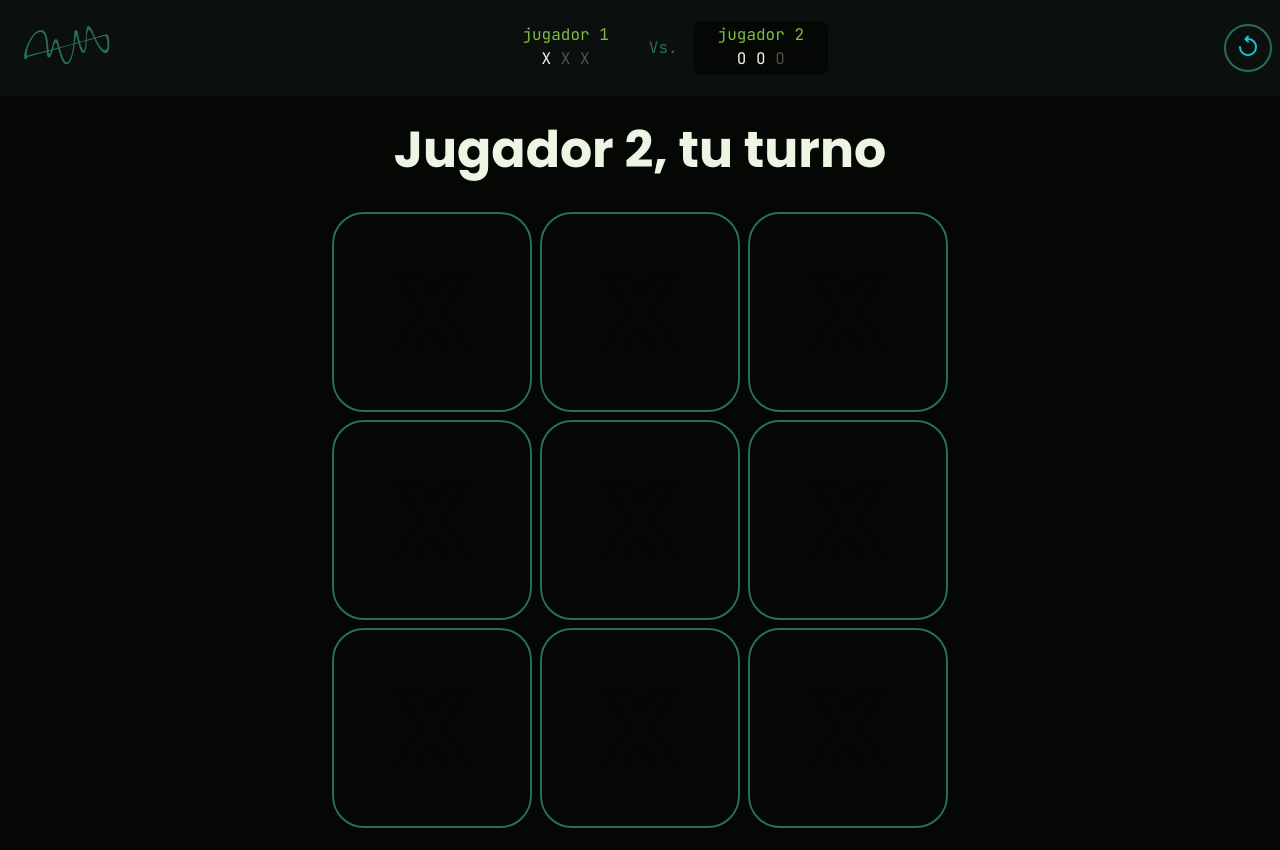
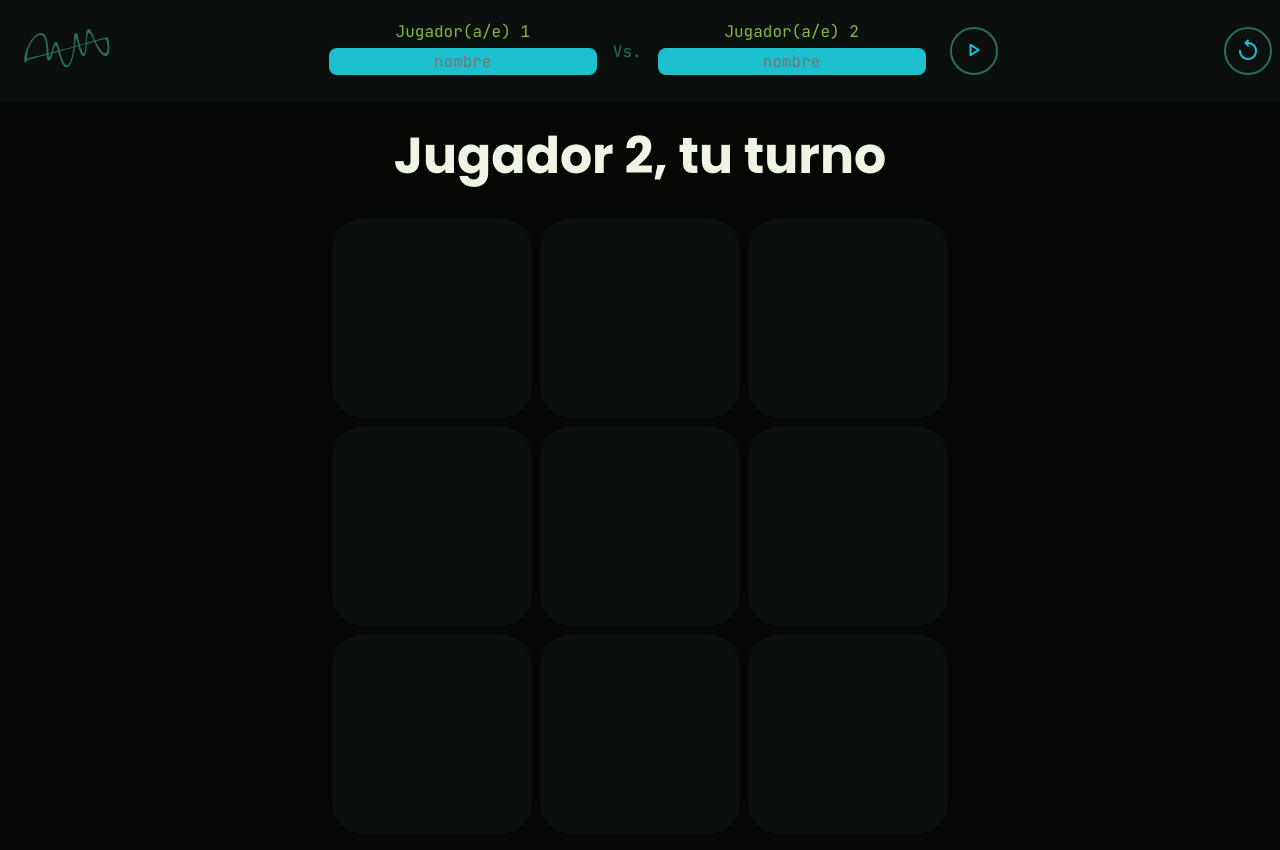
Before and after one commit to dothedada/triqui, a website: page index.html in a window 1280 px wide. Drawn offline with nearby package versions, Linux system fonts and the light colour scheme.

Commit message:
Inicia la integración con la interfase

```diff
--- a/index.html
+++ b/index.html
@@ -26,7 +26,7 @@
             </a>
         </div>
 
-        <form class="formulario hidden">
+        <form class="formulario">
             <div class="formulario__jugador">
                 <label for="player1" class="jugador__nombre">Jugador(a/e) 1</label>
                 <input type="text"
@@ -44,7 +44,7 @@
             </button>
         </form>
 
-        <div class="jugadores ">
+        <div class="jugadores hidden">
             <div class="jugador">
                 <div class="jugador__nombre">jugador 1</div>
                 <div>
@@ -70,41 +70,41 @@
 
     <main class="board">
         <h2>Jugador 2, tu turno</h2>
-        <button class="tile" type="button" data-tile="0">
+        <button class="tile" type="button" data-tile="0-0">
             <span class="sr-only">marcar la esquina izquierda superior con</span>
-            <span class="marca">X</span>
+            <span class="marca"></span>
         </button>
-        <button class="tile" type="button" data-tile="1">
+        <button class="tile" type="button" data-tile="0-1">
             <span class="sr-only">marcar la casilla central superior con</span>
-            <span class="marca">X</span>
+            <span class="marca"></span>
         </button>
-        <button class="tile" type="button" data-tile="2">
+        <button class="tile" type="button" data-tile="0-2">
             <span class="sr-only">marcar la esquina derecha superior con</span>
-            <span class="marca">X</span>
+            <span class="marca"></span>
         </button>
-        <button class="tile" type="button" data-tile="3">
+        <button class="tile" type="button" data-tile="1-0">
             <span class="sr-only">marcar la casilla izquierda al medio con</span>
-            <span class="marca">X</span>
+            <span class="marca"></span>
         </button>
-        <button class="tile" type="button" data-tile="4">
+        <button class="tile" type="button" data-tile="1-1">
             <span class="sr-only">marcar la casilla de toda la mitad con</span>
-            <span class="marca">X</span>
+            <span class="marca"></span>
         </button>
-        <button class="tile" type="button" data-tile="5">
+        <button class="tile" type="button" data-tile="1-2">
             <span class="sr-only">marcar la casilla derecha al medio con</span>
-            <span class="marca">X</span>
+            <span class="marca"></span>
         </button>
-        <button class="tile" type="button" data-tile="6">
+        <button class="tile" type="button" data-tile="2-0">
             <span class="sr-only">marcar la esquina izquierda inferior con</span>
-            <span class="marca">X</span>
+            <span class="marca"></span>
         </button>
-        <button class="tile" type="button" data-tile="7">
+        <button class="tile" type="button" data-tile="2-1">
             <span class="sr-only">marcar la casilla central inferior con</span>
-            <span class="marca">X</span>
+            <span class="marca"></span>
         </button>
-        <button class="tile" type="button" data-tile="8">
+        <button class="tile" type="button" data-tile="2-2">
             <span class="sr-only">marcar la esquina derecha inferior con</span>
-            <span class="marca">X</span>
+            <span class="marca"></span>
         </button>
     </main>
     <dialog id="finPartida" class="modal">
--- a/main.js
+++ b/main.js
@@ -8,7 +8,7 @@ const board = (() => {
     const getDiag2 = () => tiles.toReversed().map((arr, ind) => arr[ind])
     const setTile = (mark, row, col) => { tiles[row][col] = mark }
 
-    return { getTile, getRow, getCol, getDiag1, getDiag2, setTile}
+    return { getTile, getRow, getCol, getDiag1, getDiag2, setTile, tiles}
 })()
 
 const players = (() => {
@@ -27,6 +27,10 @@ const players = (() => {
 })()
 
 const gameFlow = (() => {
+    let state = 0
+    const getState = () => state
+    const setState = (value) => { state = value }
+
     function endGame(mark, row, col) {
         if (board.getRow(row).every(cell => cell === mark)) return true
         if (board.getCol(col).every(cell => cell === mark)) return true
@@ -36,27 +40,93 @@ const gameFlow = (() => {
         return false
     }
 
-    let round = 0
-    while(round < 10) {
-        if (round === 9) return window.alert('Es un empate')
+    // function play() {
+    //     let round = 0
+    //     while(round < 10) {
+    //         if (round === 9) return window.alert('Es un empate')
+    //
+    //         const row = +window.prompt(`${players.getName(round % 2)} selecciona una fila`)
+    //         const col = +window.prompt(`${players.getName(round % 2)} selecciona una columna`)
+    //
+    //         if (board.getTile(row, col)) {
+    //             window.alert('la celda ya está ocupada')
+    //             continue
+    //
+    //         }
+    //
+    //         board.setTile(players.getMark(round % 2), row, col)
+    //
+    //         if (endGame(players.getMark(round % 2), row, col)) {
+    //             window.alert(`${players.getName(round % 2)} ganó.`)
+    //             return
+    //         }
+    //
+    //         round++
+    //     }
+    // }
 
-        const row = +window.prompt(`${players.getName(round % 2)} selecciona una fila`)
-        const col = +window.prompt(`${players.getName(round % 2)} selecciona una columna`)
+    return { getState, setState, endGame }
+})()
+// Implementación de la interfase
+const interfase = (() => {
+    const playersFormName = document.querySelectorAll('.jugador__input')
+    const playersSubmit = document.querySelector('.formulario button')
+    const playersGame = document.querySelectorAll('.jugadores .jugador')
+    const gameReset = document.querySelector('.header > button')
 
-        if (board.getTile(row, col)) {
-            window.alert('la celda ya está ocupada')
-            continue
+    const tiles = document.querySelectorAll('.tile')
 
+    const formVisible = () => {
+        document.querySelector('.formulario').classList.toggle('hidden')
+        document.querySelector('.jugadores').classList.toggle('hidden')
     }
 
-        board.setTile(players.getMark(round % 2), row, col)
-
-        if (endGame(players.getMark(round % 2), row, col)) {
-            window.alert(`${players.getName(round % 2)} ganó.`)
-            return
+    const toggelTurn = () => {
+        for(const jugador of playersGame) {
+            jugador.classList.toggle('jugador__turno')
+        }
     }
 
-        round++
+    const boardState = (bol = true, mark = '') => {
+        for(const tile of tiles) {
+            tile.disabled = bol
+            setTimeout(() => {
+                tile.lastElementChild.textContent = mark
+            }, tile.lastElementChild.textContent ? 0 : 300 )
         }
+    }
+    boardState()
+
+    playersSubmit.addEventListener('click', () => {
+        players.make(playersFormName[0].value)
+        players.make(playersFormName[1].value)
+
+        playersGame[0].firstElementChild.textContent = players.getName(0)
+        playersGame[1].firstElementChild.textContent = players.getName(1)
+
+        formVisible()
+
+        boardState(false, players.getMark(0))
+    })
+
+    gameReset.addEventListener('click', () => {
+        boardState()
+        formVisible()
+    })
+
+    for(const tile of tiles) {
+        tile.addEventListener('click', () => {
+            const row = +tile.getAttribute('data-tile')[0]
+            const col = +tile.getAttribute('data-tile')[2]
+            board.setTile(tile.lastElementChild.textContent, row, col)
+            gameFlow.endGame(tile.lastElementChild.textContent, row, col)
+            toggelTurn()
+
+
+            tile.disabled = true
+
+            console.log(board.tiles)
+        } )
+    }
+
 })()
-// Implementación de la interfase
--- a/styles.css
+++ b/styles.css
@@ -41,7 +41,7 @@ h2 {
     display: flex;
     flex-wrap: wrap;
     gap: 1rem;
-    min-height: 3.6rem;
+    min-height: 4rem;
     justify-content: space-between;
     align-items: center;
     background-color: var(--background-menu);
@@ -153,8 +153,8 @@ button {
     font-size: 7rem;
     color: var(--background);
     transition: background-color .4s ease,
-        color 0.1s ease-out,
-        border 0.1s ease-in-out,
+        color 0.2s ease-out,
+        border 0.4s ease-in-out,
         border-radius 0.3s ease-in-out;
 }
 .tile:hover,
```
Lines whose indentation alone changed are shown as unchanged.
